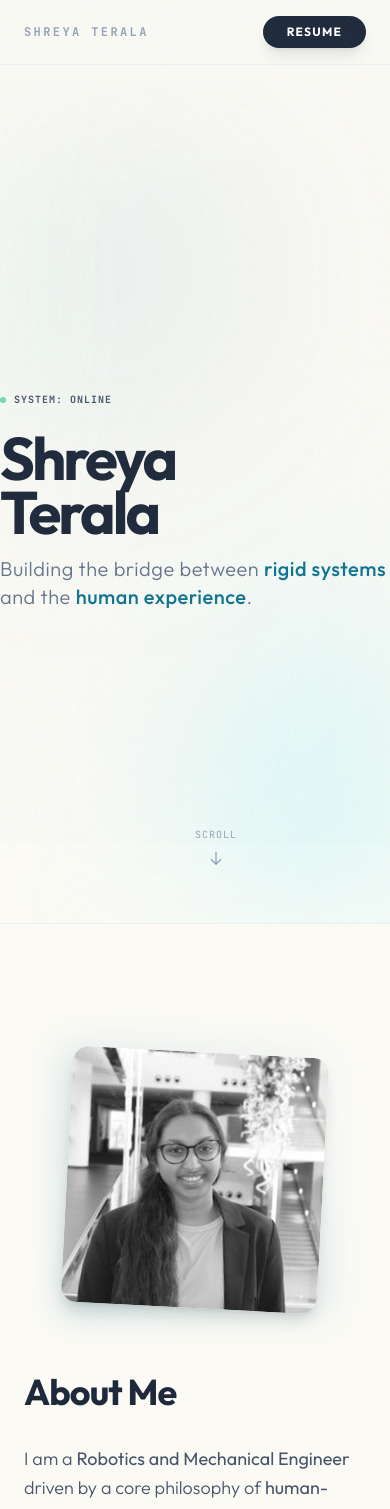
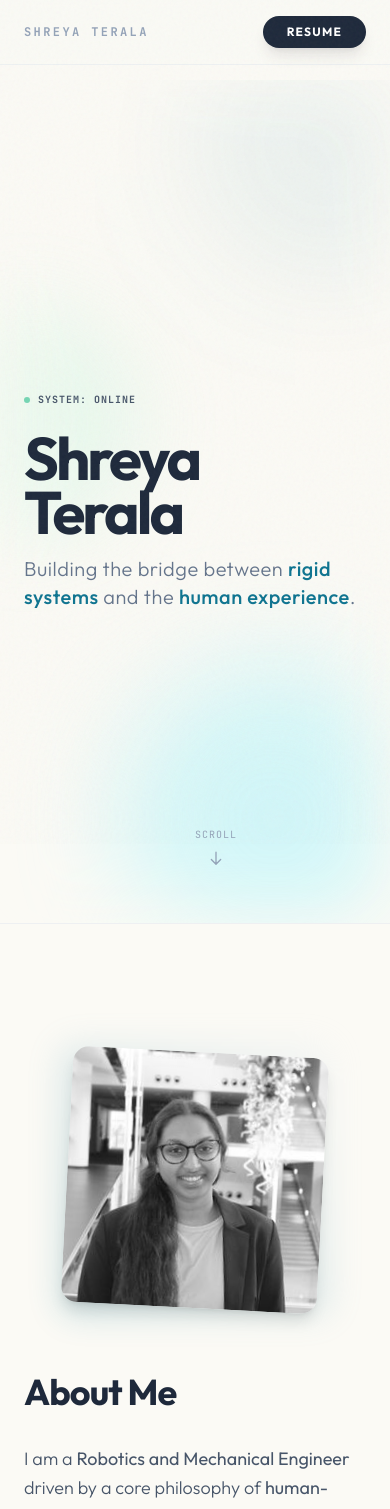
Before and after one commit to shreyaterala/portfolio, a Next.js app: page /portfolio/ in a window 390 px wide. Shown: the top 1509 px of the page. Built offline with nearby package versions, Linux system fonts and the light colour scheme.

Commit message:
updating formatting for mobile screens

```diff
--- a/src/app/page.tsx
+++ b/src/app/page.tsx
@@ -10,14 +10,14 @@ export default async function Home() {
             <section className="min-h-screen flex flex-col justify-center items-start md:items-center relative border-b border-slate-200/50 overflow-hidden">
                 {/* Abstract Background Blobs */}
                 <div className="absolute inset-0 w-full h-full overflow-hidden pointer-events-none z-0">
-                    <div className="absolute top-0 right-1/4 w-96 h-96 bg-accent/20 rounded-full mix-blend-multiply filter blur-[100px] opacity-40 animate-blob"></div>
-                    <div className="absolute top-0 right-3/4 w-96 h-96 bg-emerald-200 rounded-full mix-blend-multiply filter blur-[100px] opacity-40 animate-blob" style={{ animationDelay: "2s" }}></div>
-                    <div className="absolute -bottom-32 left-1/2 w-96 h-96 bg-cyan-200 rounded-full mix-blend-multiply filter blur-[100px] opacity-40 animate-blob" style={{ animationDelay: "4s" }}></div>
+                    <div className="absolute -top-20 -right-20 md:top-0 md:right-1/4 w-72 h-72 md:w-96 md:h-96 bg-accent/20 rounded-full mix-blend-multiply filter blur-[50px] md:blur-[100px] opacity-40 animate-blob"></div>
+                    <div className="absolute top-40 -left-20 md:top-0 md:right-3/4 w-72 h-72 md:w-96 md:h-96 bg-emerald-200 rounded-full mix-blend-multiply filter blur-[50px] md:blur-[100px] opacity-40 animate-blob" style={{ animationDelay: "2s" }}></div>
+                    <div className="absolute -bottom-20 right-0 md:-bottom-32 md:left-1/2 w-72 h-72 md:w-96 md:h-96 bg-cyan-200 rounded-full mix-blend-multiply filter blur-[50px] md:blur-[100px] opacity-40 animate-blob" style={{ animationDelay: "4s" }}></div>
                     {/* Soft Vignette to prevent hard edges */}
-                    <div className="absolute inset-0 shadow-[inset_0_0_150px_#fbfaf5] pointer-events-none"></div>
+                    <div className="absolute inset-0 shadow-[inset_0_0_80px_#fbfaf5] md:shadow-[inset_0_0_150px_#fbfaf5] pointer-events-none"></div>
                 </div>
 
-                <div className="flex flex-col md:items-center z-10">
+                <div className="flex flex-col md:items-center z-10 px-6 md:px-0">
                     <div className="flex items-center gap-2 mb-6">
                         <div className="w-1.5 h-1.5 rounded-full bg-emerald-500 animate-pulse"></div>
                         <span className="text-[10px] font-mono text-slate-600 font-bold tracking-widest uppercase">
```
